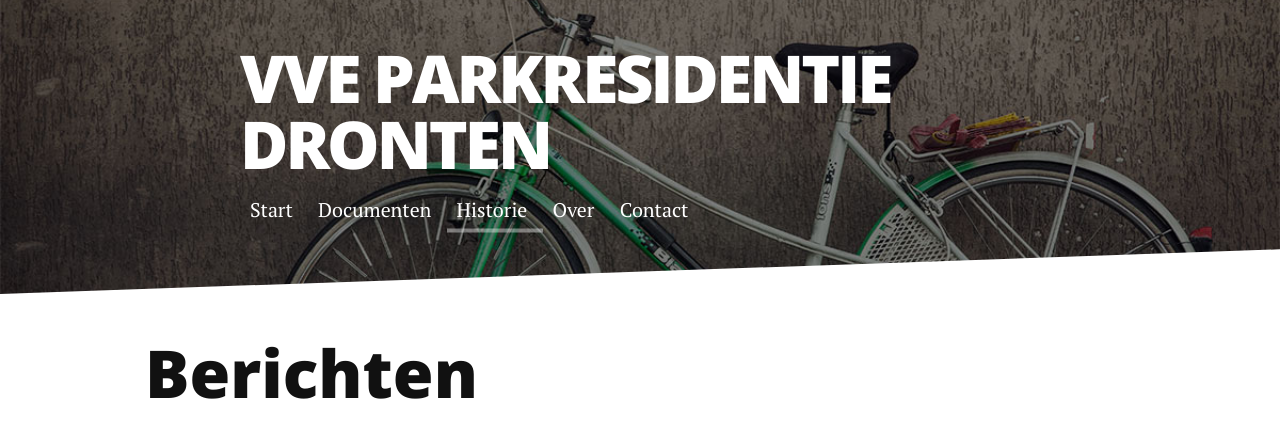
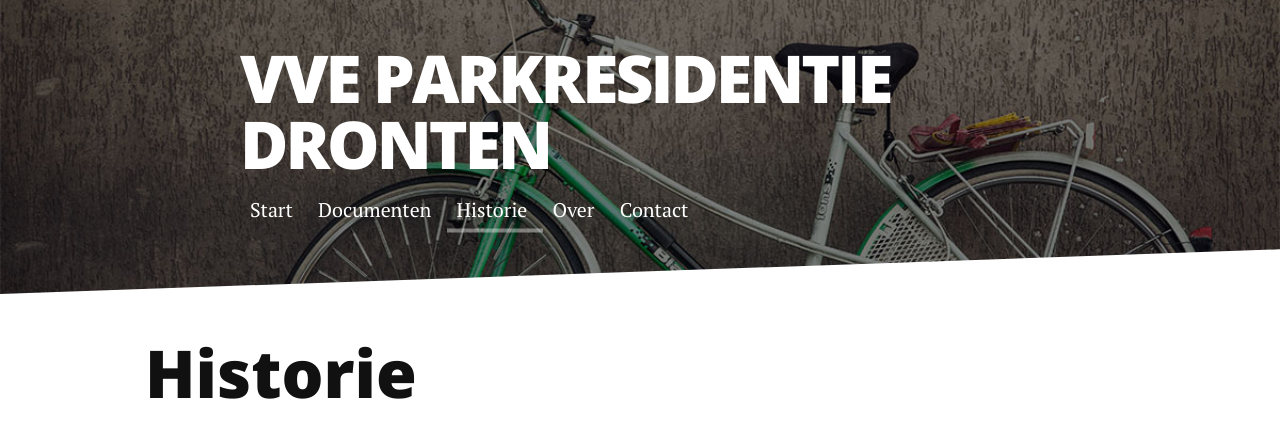
Before and after one commit to plamola/vve-parkresidentie, a Jekyll site: the page built from historie.md, in a window 1280 px wide. Shown: the top 438 px of the page. Built offline with Jekyll 4.4.1, drawn with Linux system fonts in a browser that asks for light colours; nearby versions of some CDN libraries.

Commit message:
Restrcut

```diff
--- a/gulpfile.js
+++ b/gulpfile.js
@@ -59,7 +59,7 @@ gulp.task('sass', function () {
  */
 gulp.task('watch', function () {
     gulp.watch(['assets/scss/*.scss', 'assets/scss/*/*.scss'], ['sass']);
-    gulp.watch(['*.html', '_layouts/*.html', '_posts/*'], ['jekyll-rebuild']);
+    gulp.watch(['*.html', '_layouts/*.html', '_posts/*','_historie/*'], ['jekyll-rebuild']);
 });
 
 /**
--- a/historie.md
+++ b/historie.md
@@ -1,10 +1,10 @@
 ---
 layout: default
-title: Your New Jekyll Site
+title: Historie
 ---
 
 <div id="articles">
-  <h1>Berichten</h1>
+  <h1>Historie</h1>
   <ul class="posts noList">
     {% for post in site.historie %}
       <li>
```
Also changed, not shown: documenten.md (+0 -1 lines).
